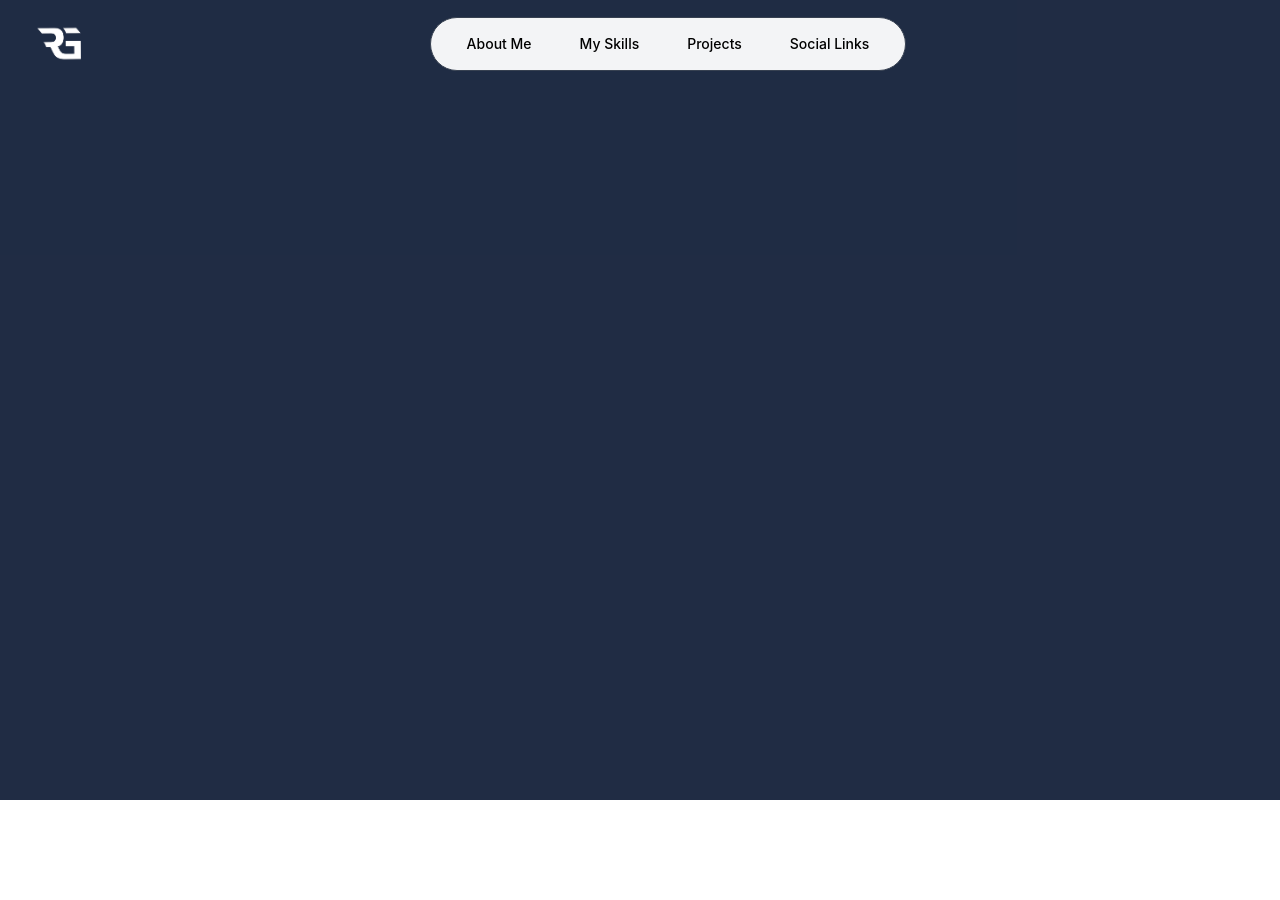
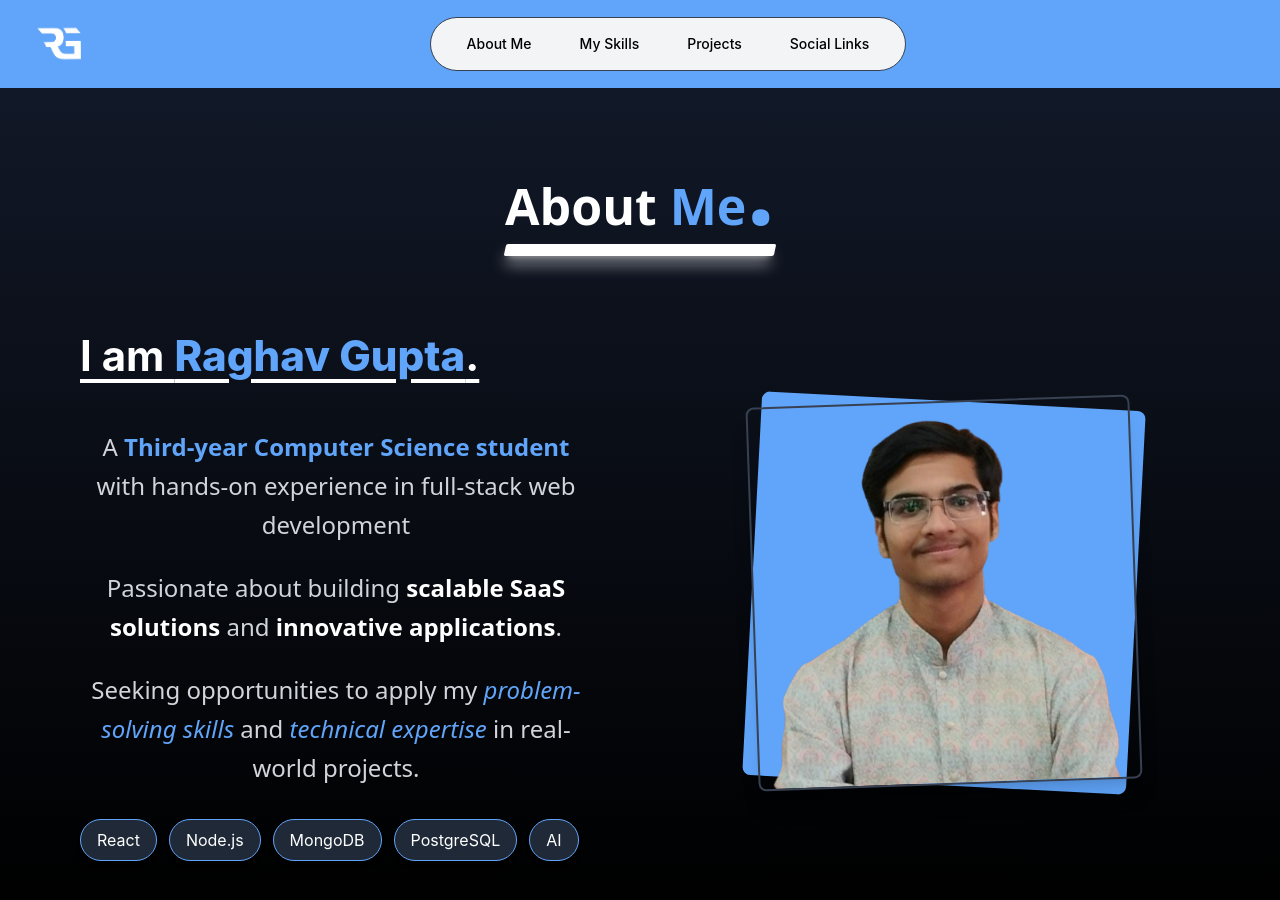
Before and after one commit to RaghavGupta-01/Portfolio, a React (Create React App) app: page / in a window 1280 px wide. Shown: the top 900 px of the page. Before the commit the page ends 800 px from the top, so only its background shows below. Built offline with nearby package versions, Linux system fonts and the light colour scheme.

Commit message:
added About me component

```diff
--- a/src/App.js
+++ b/src/App.js
@@ -1,10 +1,12 @@
 import './App.css';
+import AboutMe from './components/AboutMe';
 import Navbar from './components/Navbar';
 
 function App() {
   return (
     <div className="App">
       <Navbar />
+      <AboutMe/>
     </div>
   );
 }
--- /dev/null
+++ b/src/components/AboutMe.js
@@ -0,0 +1,89 @@
+import React from 'react';
+import profile_image from '../assets/profile_image.png';
+
+const AboutMe = () => {
+    return (
+        <section id='about' className="flex flex-col px-4 md:px-16 lg:px-20 py-12 min-h-screen bg-gradient-to-b from-gray-900 to-black">
+            <div className="pb-6 lg:pb-20 md:pb-10">
+                <h1 className="text-[28px] sm:text-[34px] md:text-[42px] lg:text-[50px] font-bold font-sans text-white relative inline-block">
+                    About <span className="text-blue-400">Me</span>
+                    <span className="text-[48px] sm:text-[56px] md:text-[80px] lg:text-[100px] leading-none text-blue-400">.</span>
+
+                    <div className="absolute -bottom-3 left-0 h-3 w-full bg-white transform -skew-x-12 rounded-sm shadow-lg shadow-white/80"></div>
+                </h1>
+            </div>
+
+            {/* Mobile profile image */}
+            <div className="md:hidden w-full flex justify-center mb-10 mt-10">
+                <div className="relative">
+                    <div className="absolute inset-0 bg-blue-400 rounded-lg transform rotate-3"></div>
+                    <img
+                        src={profile_image}
+                        alt="Profile"
+                        className="relative w-64 sm:w-80 h-auto rounded-lg border-2 border-gray-700 shadow-lg transform -rotate-2 transition-transform duration-300 hover:rotate-0"
+                    />
+                </div>
+            </div>
+
+            <div className="flex flex-col md:flex-row justify-between items-center gap-8 md:gap-16 lg:gap-24">
+                <div className="flex-1 w-full">
+                    <div className="mb-8 md:mb-10">
+                        <h2 className="text-[24px] sm:text-[28px] text-center md:text-left md:text-[36px] lg:text-[42px] font-bold text-white underline decoration-white underline-offset-8">
+                            I am <span className="text-blue-400 font-extrabold">Raghav Gupta</span>
+                            <span className="text-[24px] sm:text-[28px] md:text-[36px] lg:text-[42px] leading-none text-white-400">.</span>
+                        </h2>
+                        {/* <p className="text-left text-gray-400 text-[16px] sm:text-[18px] md:text-[20px] mt-2">
+                              Turning ideas into elegant code
+                            </p> */}
+                    </div>
+
+                    <div className="flex-1">
+                        <p className="text-[16px] sm:text-[18px] md:text-[20px] lg:text-[24px] text-gray-300 leading-relaxed font-sans mb-6">
+                            A <span className="text-blue-400 font-bold">Third-year Computer Science student</span> with hands-on experience in full-stack web development
+                        </p>
+
+                        <p className="text-[16px] sm:text-[18px] md:text-[20px] lg:text-[24px] text-gray-300 leading-relaxed font-sans mb-6">
+                            Passionate about building <span className="font-semibold text-white">scalable SaaS solutions</span> and
+                            <span className="font-semibold text-white"> innovative applications</span>.
+                        </p>
+
+                        <p className="text-[16px] sm:text-[18px] md:text-[20px] lg:text-[24px] text-gray-300 leading-relaxed font-sans">
+                            Seeking opportunities to apply my <span className="italic text-blue-400">problem-solving skills</span> and
+                            <span className="italic text-blue-400"> technical expertise</span> in real-world projects.
+                        </p>
+
+                        <div className="mt-8 flex flex-wrap gap-3">
+                            <div className="px-4 py-2 bg-gray-800 rounded-full border border-blue-400 shadow-md text-white">React</div>
+                            <div className="px-4 py-2 bg-gray-800 rounded-full border border-blue-400 shadow-md text-white">Node.js</div>
+                            <div className="px-4 py-2 bg-gray-800 rounded-full border border-blue-400 shadow-md text-white">MongoDB</div>
+                            <div className="px-4 py-2 bg-gray-800 rounded-full border border-blue-400 shadow-md text-white">PostgreSQL</div>
+                            <div className="px-4 py-2 bg-gray-800 rounded-full border border-blue-400 shadow-md text-white">AI</div>
+                        </div>
+                    </div>
+                </div>
+
+                {/* Desktop profile image */}
+                <div className="hidden md:flex flex-1 justify-center items-center">
+                    <div className="relative">
+                        <div className="absolute inset-0 bg-blue-400 rounded-lg transform rotate-3"></div>
+                        <img
+                            src={profile_image}
+                            alt="Profile"
+                            className="relative w-72 md:w-96 lg:w-120 h-auto rounded-lg border-2 border-gray-700 shadow-xl transform -rotate-2 transition-transform duration-300 hover:rotate-0"
+                        />
+                    </div>
+                </div>
+            </div>
+
+            {/* <div className="mt-12 pt-6 border-t border-gray-800">
+                <div className="flex items-center px-6 py-3 bg-gray-800 rounded-full inline-block">
+                    <div className="w-3 h-3 bg-green-400 rounded-full mr-3 animate-pulse"></div>
+                    <span className="text-white">Currently open to opportunities</span>
+                </div>
+            </div> */}
+
+        </section>
+    );
+};
+
+export default AboutMe;
--- a/src/components/Navbar.js
+++ b/src/components/Navbar.js
@@ -16,12 +16,18 @@ const Navbar = () => {
         return () => document.removeEventListener('mousedown', handleClickOutside)
     }, [])
 
-    const handleClick = () => {
+    const handleClick = (event, sectionId) => {
+        event.preventDefault()
         setIsMenuOpen(false)
+
+        const section = document.getElementById(sectionId)
+        if (section) {
+            section.scrollIntoView({ behavior: 'smooth' })
+        }
     }
 
     return (
-        <nav className="flex items-center w-full py-4 px-8">
+        <nav className="flex items-center w-full py-4 px-8 bg-blue-400">
             <div className="flex-none">
                 <img src={logo} className="h-14 w-14" alt="logo" />
             </div>
@@ -43,22 +49,22 @@ const Navbar = () => {
             <div className="hidden md:flex flex-1 justify-center">
                 <div className="flex items-center px-6 py-2 bg-gray-100 rounded-full border border-gray-700">
                     <div className="flex space-x-6 items-center">
-                        <a href="#" onClick={handleClick} className="rounded-md px-3 py-2 text-sm font-medium text-black hover:bg-gray-700 hover:text-white">About Me</a>
-                        <a href="#" onClick={handleClick} className="rounded-md px-3 py-2 text-sm font-medium text-black hover:bg-gray-700 hover:text-white">My Skills</a>
-                        <a href="#" onClick={handleClick} className="rounded-md px-3 py-2 text-sm font-medium text-black hover:bg-gray-700 hover:text-white">Projects</a>
-                        <a href="#" onClick={handleClick} className="rounded-md px-3 py-2 text-sm font-medium text-black hover:bg-gray-700 hover:text-white">Social Links</a>
+                        <a href="#about" onClick={(e) => handleClick(e, 'about')} className="rounded-md px-3 py-2 text-sm font-medium text-black hover:bg-blue-400 hover:text-white">About Me</a>
+                        <a href="#" onClick={handleClick} className="rounded-md px-3 py-2 text-sm font-medium text-black hover:bg-blue-400 hover:text-white">My Skills</a>
+                        <a href="#" onClick={handleClick} className="rounded-md px-3 py-2 text-sm font-medium text-black hover:bg-blue-400 hover:text-white">Projects</a>
+                        <a href="#" onClick={handleClick} className="rounded-md px-3 py-2 text-sm font-medium text-black hover:bg-blue-400 hover:text-white">Social Links</a>
                     </div>
                 </div>
             </div>
 
             {/* Mobile menu dropdown - add ref and onClick to links */}
             {isMenuOpen && (
-                <div ref={menuRef} className="absolute top-20 left-0 right-0 bg-white md:hidden p-4">
+                <div ref={menuRef} className="absolute top-20 left-0 right-0 bg-white md:hidden p-4 z-10">
                     <div className="flex flex-col space-y-2">
-                        <a href="#" onClick={handleClick} className="rounded-md px-3 py-2 text-sm font-medium text-black hover:bg-gray-700 hover:text-white">About Me</a>
-                        <a href="#" onClick={handleClick} className="rounded-md px-3 py-2 text-sm font-medium text-black hover:bg-gray-700 hover:text-white">My Skills</a>
-                        <a href="#" onClick={handleClick} className="rounded-md px-3 py-2 text-sm font-medium text-black hover:bg-gray-700 hover:text-white">Projects</a>
-                        <a href="#" onClick={handleClick} className="rounded-md px-3 py-2 text-sm font-medium text-black hover:bg-gray-700 hover:text-white">Social Links</a>
+                        <a href="#" onClick={handleClick} className="rounded-md px-3 py-2 text-sm font-medium text-black hover:bg-blue-400 hover:text-white">About Me</a>
+                        <a href="#" onClick={handleClick} className="rounded-md px-3 py-2 text-sm font-medium text-black hover:bg-blue-400 hover:text-white">My Skills</a>
+                        <a href="#" onClick={handleClick} className="rounded-md px-3 py-2 text-sm font-medium text-black hover:bg-blue-400 hover:text-white">Projects</a>
+                        <a href="#" onClick={handleClick} className="rounded-md px-3 py-2 text-sm font-medium text-black hover:bg-blue-400 hover:text-white">Social Links</a>
                     </div>
                 </div>
             )}
```
Also changed, not shown: src/assets/profile_image.png (added).
